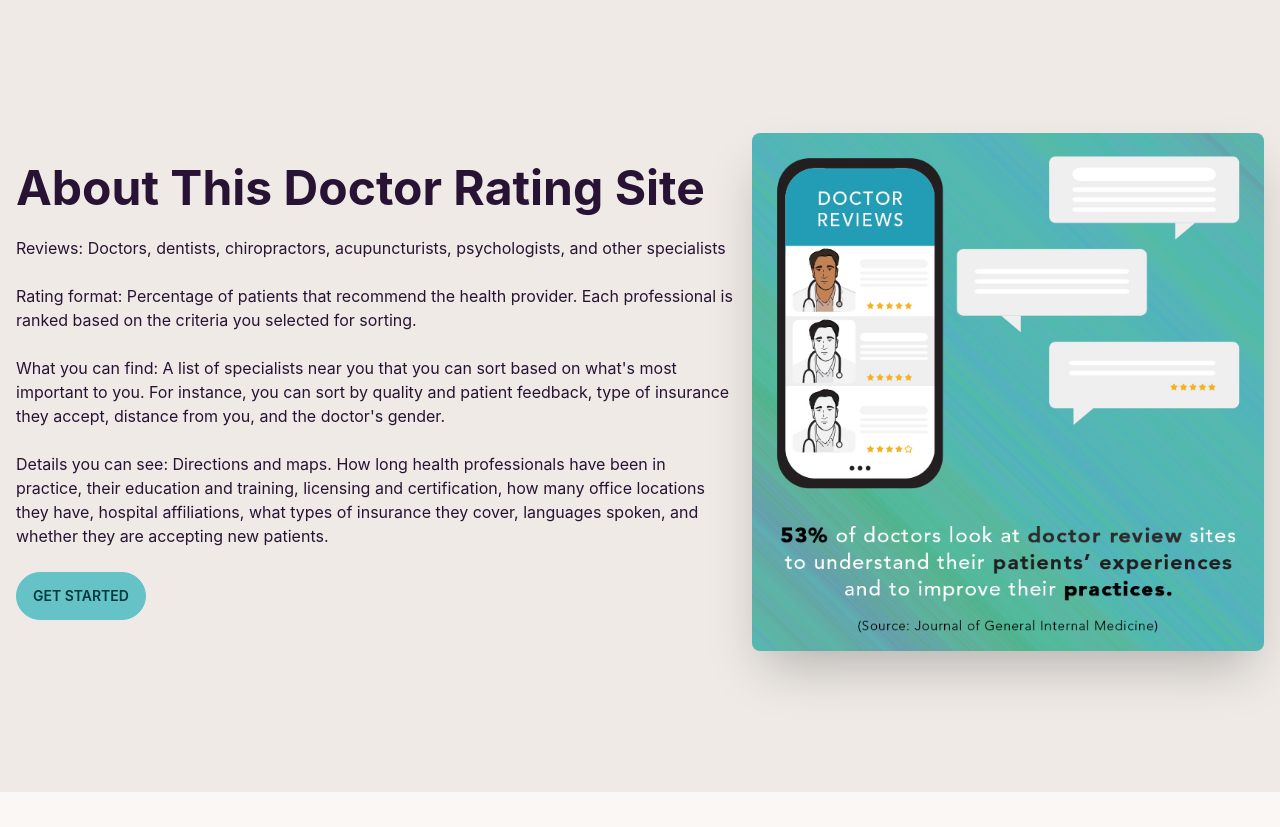
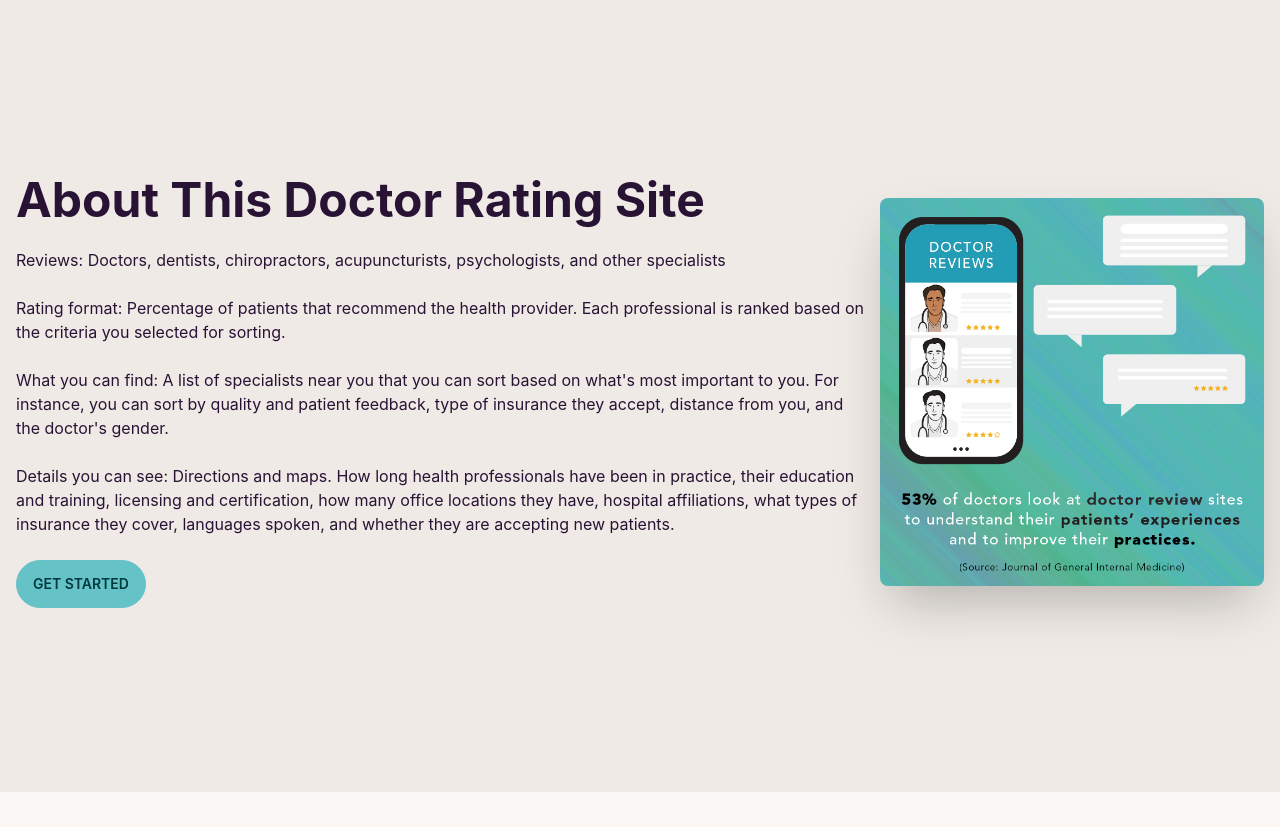
Before and after one commit to Mojammel-1361/Assignment-11-client, a React (Create React App) app: page / in a window 1280 px wide. Shown: the part 520-1347 px from the top of the page. Built offline with nearby package versions, Linux system fonts and the light colour scheme; no server answers.

Commit message:
problem update

```diff
--- a/src/Pages/Home/About/About.js
+++ b/src/Pages/Home/About/About.js
@@ -6,11 +6,11 @@ const About = () => {
     return (
       <div>
         <div className="hero min-h-screen bg-base-200">
-          <div className="hero-content flex-col lg:flex-row-reverse">
+          <div className="hero-content flex-col lg:flex-row-reverse ">
             <img
               alt="/"
               src={about}
-              className="max-w-lg rounded-lg shadow-2xl"
+              className="max-w-md rounded-lg shadow-2xl w-96"
             />
             <div>
               <h1 className="text-5xl font-bold">
@@ -36,7 +36,9 @@ const About = () => {
                 cover, languages spoken, and whether they are accepting new
                 patients.
               </p>
-              <Link to='/login' className="btn btn-primary">Get Started</Link>
+              <Link to="/login" className="btn btn-primary">
+                Get Started
+              </Link>
             </div>
           </div>
         </div>
--- a/src/Pages/Home/Address/Address.js
+++ b/src/Pages/Home/Address/Address.js
@@ -5,9 +5,9 @@ const Address = () => {
     return (
       <div>
         <div className="hero  bg-base-200 ">
-          <div className="hero-content flex-col lg:flex-row">
+          <div className="hero-content flex-col lg:flex-row ">
             <iframe
-              width="476"
+              width="406"
               height="412"
               id="gmap_canvas"
               src="https://maps.google.com/maps?q=dhaka&t=&z=11&ie=UTF8&iwloc=&output=embed"
--- a/src/Pages/Home/Baner/Baner.js
+++ b/src/Pages/Home/Baner/Baner.js
@@ -8,13 +8,13 @@ const Baner = () => {
       <div>
         <div className="carousel w-full">
           <div id="item1" className="carousel-item w-full">
-            <img alt='' src={baner1} className="w-full h-96" />
+            <img alt="" src={baner1} className="w-full h-96" />
           </div>
           <div id="item2" className="carousel-item w-full">
-            <img alt='' src={baner2} className="w-full h-96" />
+            <img alt="" src={baner2} className="w-full h-96" />
           </div>
           <div id="item3" className="carousel-item w-full">
-            <img alt='' src={baner3} className="w-full h-96" />
+            <img alt="" src={baner3} className="w-full h-96" />
           </div>
         </div>
         <div className="flex justify-center w-full py-2 gap-2">
```
